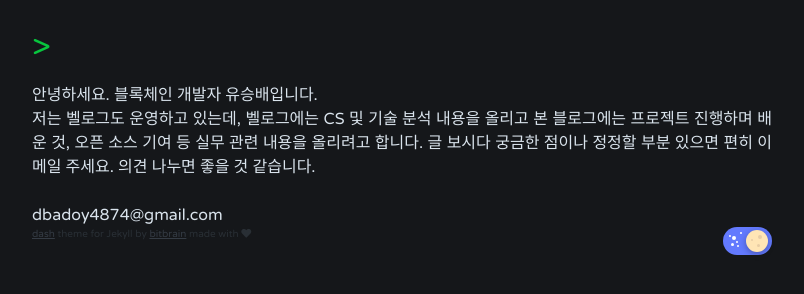
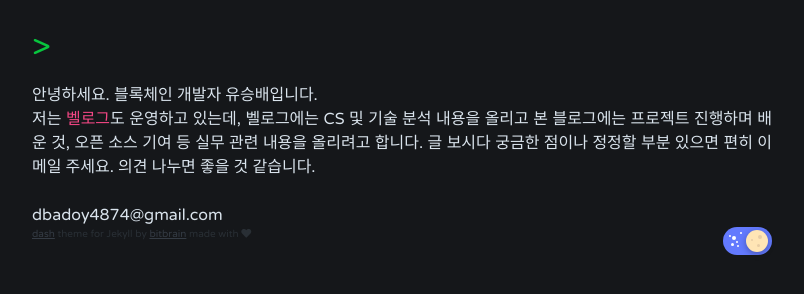
Before and after one commit to dbadoy/dbadoy.github.io, a Jekyll site: the page built from index.html, in a window 1280 px wide. Shown: the part 171-465 px from the top of the page, without its empty margins (238-1042 px from the left). Built offline with Jekyll 4.4.1, drawn with Linux system fonts in a browser that asks for light colours; nearby versions of some CDN libraries; the list of posts is cut into pages by our own code; part of the change alters nothing that is shown.

```diff
--- a/_layouts/home.html
+++ b/_layouts/home.html
@@ -9,7 +9,7 @@ layout: default
 <h1 style="color: rgb(8, 197, 62);">></h1>
 
 안녕하세요. 블록체인 개발자 유승배입니다. <br>
-저는 벨로그도 운영하고 있는데, 벨로그에는 CS 및 기술 분석 내용을 올리고 본 블로그에는
+저는 <a href="https://velog.io/@dbadoy">벨로그</a>도 운영하고 있는데, 벨로그에는 CS 및 기술 분석 내용을 올리고 본 블로그에는
 프로젝트 진행하며 배운 것, 오픈 소스 기여 등 실무 관련 내용을 올리려고 합니다.
 글 보시다 궁금한 점이나 정정할 부분 있으면 편히 이메일 주세요. 의견 나누면 좋을 것 같습니다.
 <br><br>
```
